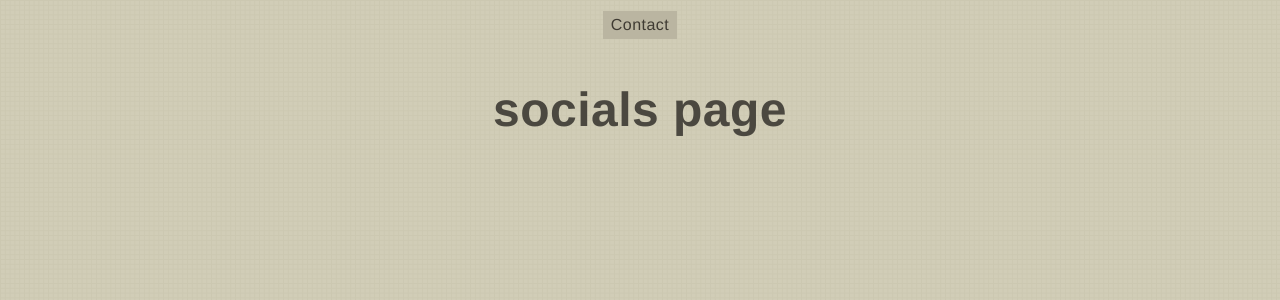
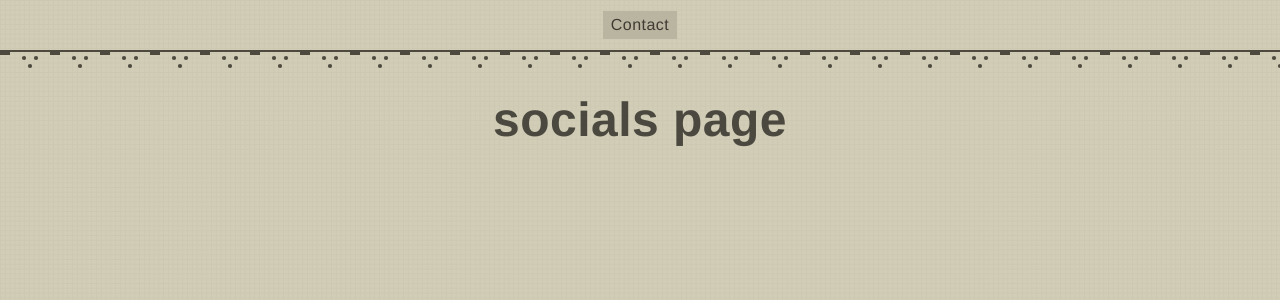
Before and after one commit to AbdallahMehiz/AbdallahMehiz.Github.io, a Vue app: page / in a window 1280 px wide. Shown: the top 300 px of the page. Built offline with nearby package versions, Linux system fonts and the light colour scheme.

Commit message:
Add the pattern under tha nav bar

```diff
--- a/src/components/NavigationBar.vue
+++ b/src/components/NavigationBar.vue
@@ -13,6 +13,11 @@
       <button class="button">Contact</button>
     </router-link>
   </nav>
+  <div class="pattern">
+    <div class="container">
+      <div class="pattern-inner"></div>
+    </div>
+  </div>
 </template>
 
 <script>
@@ -155,4 +160,159 @@ button:not(:disabled):active:after,
 .button:active:after {
   background-color: #dcd8c0;
 }
+.pattern {
+  grid-area: pattern;
+  border-top: 2px solid #4d493e;
+}
+
+.pattern-inner {
+  height: 40px;
+  background-size: 50px 3px, 50px 1px, 50px 1px, 50px 1px, 50px 1px, 50px 1px,
+    50px 1px, 50px 1px, 50px 1px;
+  background-position: 0 0, 22px 4px, 22px 5px, 22px 6px, 22px 7px, 28px 12px,
+    28px 13px, 28px 14px, 28px 15px;
+  background-image: linear-gradient(
+      90deg,
+      #4d493e,
+      #4d493e 10px,
+      transparent 10px
+    ),
+    linear-gradient(
+      90deg,
+      rgba(77, 73, 62, 0.4),
+      rgba(77, 73, 62, 0.4) 1px,
+      rgba(77, 73, 62, 0.8) 1px,
+      rgba(77, 73, 62, 0.8) 2px,
+      rgba(77, 73, 62, 0.9) 2px,
+      rgba(77, 73, 62, 0.9) 3px,
+      rgba(77, 73, 62, 0.4) 3px,
+      rgba(77, 73, 62, 0.4) 4px,
+      transparent 4px,
+      transparent 12px,
+      rgba(77, 73, 62, 0.4) 12px,
+      rgba(77, 73, 62, 0.4) 13px,
+      rgba(77, 73, 62, 0.8) 13px,
+      rgba(77, 73, 62, 0.8) 14px,
+      rgba(77, 73, 62, 0.9) 14px,
+      rgba(77, 73, 62, 0.9) 15px,
+      rgba(77, 73, 62, 0.4) 15px,
+      rgba(77, 73, 62, 0.4) 16px,
+      transparent 16px
+    ),
+    linear-gradient(
+      90deg,
+      rgba(77, 73, 62, 0.9),
+      rgba(77, 73, 62, 0.9) 1px,
+      #4d493e 1px,
+      #4d493e 2px,
+      #4d493e 2px,
+      #4d493e 3px,
+      rgba(77, 73, 62, 0.9) 3px,
+      rgba(77, 73, 62, 0.9) 4px,
+      transparent 4px,
+      transparent 12px,
+      rgba(77, 73, 62, 0.9) 12px,
+      rgba(77, 73, 62, 0.9) 13px,
+      #4d493e 13px,
+      #4d493e 14px,
+      #4d493e 14px,
+      #4d493e 15px,
+      rgba(77, 73, 62, 0.9) 15px,
+      rgba(77, 73, 62, 0.9) 16px,
+      transparent 16px
+    ),
+    linear-gradient(
+      90deg,
+      rgba(77, 73, 62, 0.9),
+      rgba(77, 73, 62, 0.9) 1px,
+      #4d493e 1px,
+      #4d493e 2px,
+      #4d493e 2px,
+      #4d493e 3px,
+      rgba(77, 73, 62, 0.9) 3px,
+      rgba(77, 73, 62, 0.9) 4px,
+      transparent 4px,
+      transparent 12px,
+      rgba(77, 73, 62, 0.9) 12px,
+      rgba(77, 73, 62, 0.9) 13px,
+      #4d493e 13px,
+      #4d493e 14px,
+      #4d493e 14px,
+      #4d493e 15px,
+      rgba(77, 73, 62, 0.9) 15px,
+      rgba(77, 73, 62, 0.9) 16px,
+      transparent 16px
+    ),
+    linear-gradient(
+      90deg,
+      rgba(77, 73, 62, 0.4),
+      rgba(77, 73, 62, 0.4) 1px,
+      rgba(77, 73, 62, 0.8) 1px,
+      rgba(77, 73, 62, 0.8) 2px,
+      rgba(77, 73, 62, 0.9) 2px,
+      rgba(77, 73, 62, 0.9) 3px,
+      rgba(77, 73, 62, 0.4) 3px,
+      rgba(77, 73, 62, 0.4) 4px,
+      transparent 4px,
+      transparent 12px,
+      rgba(77, 73, 62, 0.4) 12px,
+      rgba(77, 73, 62, 0.4) 13px,
+      rgba(77, 73, 62, 0.8) 13px,
+      rgba(77, 73, 62, 0.8) 14px,
+      rgba(77, 73, 62, 0.9) 14px,
+      rgba(77, 73, 62, 0.9) 15px,
+      rgba(77, 73, 62, 0.4) 15px,
+      rgba(77, 73, 62, 0.4) 16px,
+      transparent 16px
+    ),
+    linear-gradient(
+      90deg,
+      rgba(77, 73, 62, 0.4),
+      rgba(77, 73, 62, 0.4) 1px,
+      rgba(77, 73, 62, 0.8) 1px,
+      rgba(77, 73, 62, 0.8) 2px,
+      rgba(77, 73, 62, 0.9) 2px,
+      rgba(77, 73, 62, 0.9) 3px,
+      rgba(77, 73, 62, 0.4) 3px,
+      rgba(77, 73, 62, 0.4) 4px,
+      transparent 4px
+    ),
+    linear-gradient(
+      90deg,
+      rgba(77, 73, 62, 0.9),
+      rgba(77, 73, 62, 0.9) 1px,
+      #4d493e 1px,
+      #4d493e 2px,
+      #4d493e 2px,
+      #4d493e 3px,
+      rgba(77, 73, 62, 0.9) 3px,
+      rgba(77, 73, 62, 0.9) 4px,
+      transparent 4px
+    ),
+    linear-gradient(
+      90deg,
+      rgba(77, 73, 62, 0.9),
+      rgba(77, 73, 62, 0.9) 1px,
+      #4d493e 1px,
+      #4d493e 2px,
+      #4d493e 2px,
+      #4d493e 3px,
+      rgba(77, 73, 62, 0.9) 3px,
+      rgba(77, 73, 62, 0.9) 4px,
+      transparent 4px
+    ),
+    linear-gradient(
+      90deg,
+      rgba(77, 73, 62, 0.4),
+      rgba(77, 73, 62, 0.4) 1px,
+      rgba(77, 73, 62, 0.8) 1px,
+      rgba(77, 73, 62, 0.8) 2px,
+      rgba(77, 73, 62, 0.9) 2px,
+      rgba(77, 73, 62, 0.9) 3px,
+      rgba(77, 73, 62, 0.4) 3px,
+      rgba(77, 73, 62, 0.4) 4px,
+      transparent 4px
+    );
+  background-repeat: repeat-x;
+}
 </style>
--- a/src/style/style.css
+++ b/src/style/style.css
@@ -46,10 +46,10 @@ body {
   display: grid;
   height: 100vh;
   grid-template-columns: repeat(10, 1fr);
-  grid-template-rows: 50px auto auto auto;
+  grid-template-rows: 50px 10px auto auto;
   grid-template-areas:
     "...  nav nav nav nav nav nav nav nav ..."
-    "...  main main main main main main main main ..."
+    "pattern pattern pattern pattern pattern pattern pattern pattern pattern pattern"
     "...  main main main main main main main main ..."
     "...  main main main main main main main main ...";
 }
```
